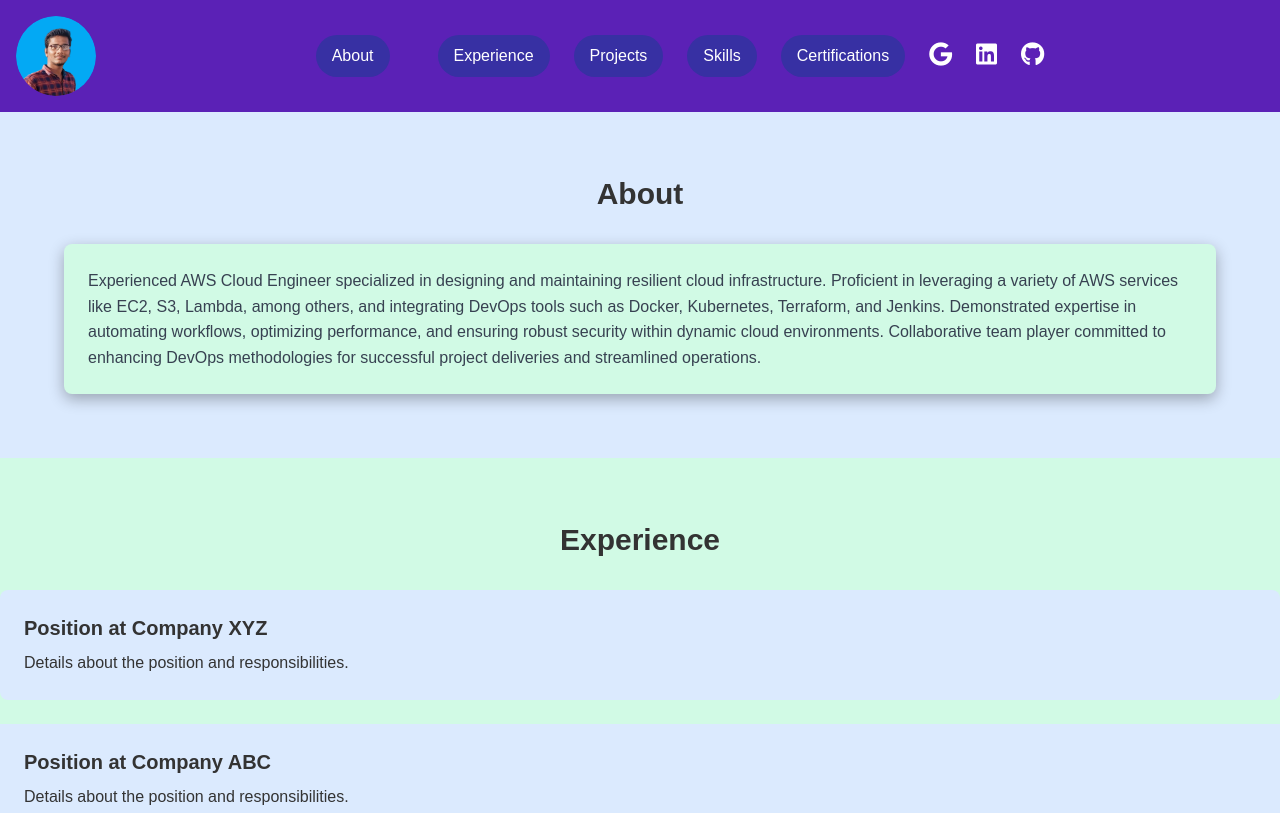
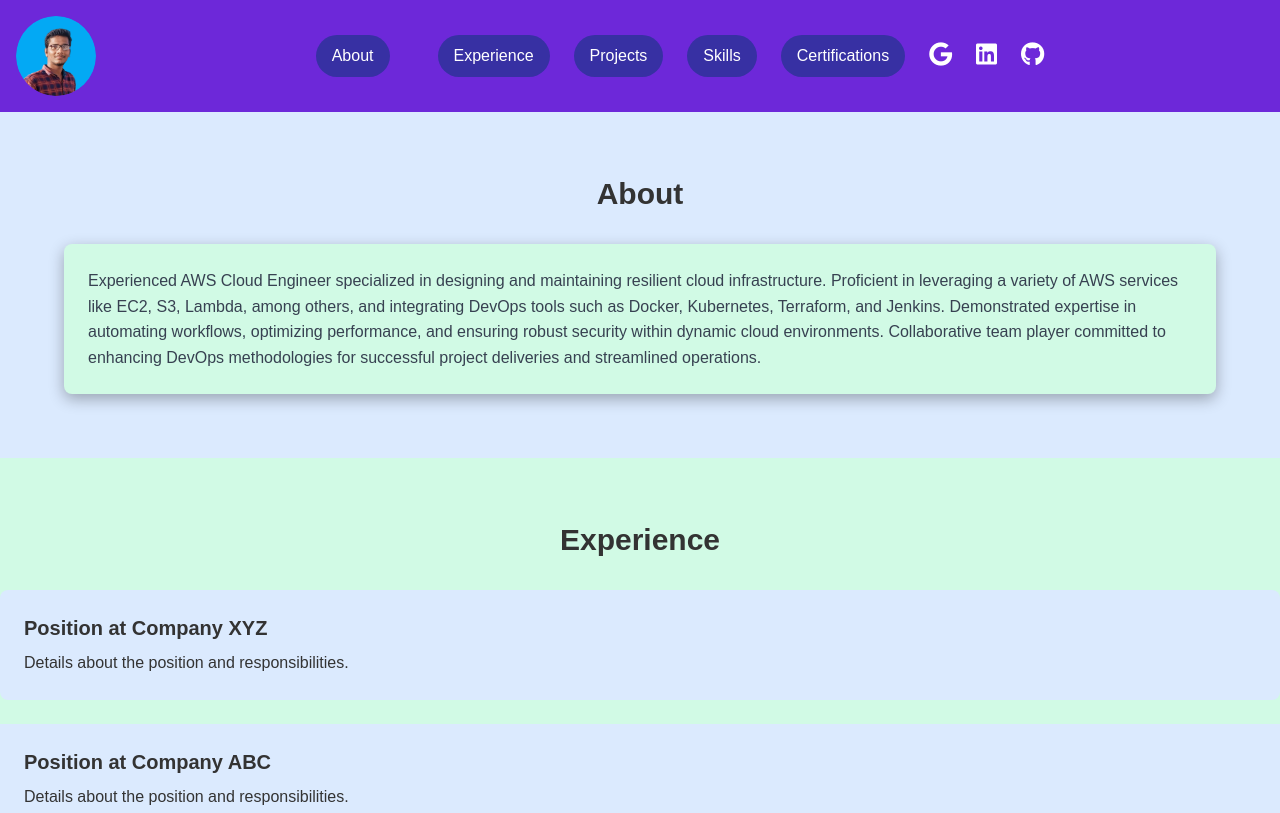
Before and after one commit to bvskarthik18/bvskarthik18.github.io, a plain HTML site: page index.html in a window 1280 px wide. Shown: the top 813 px of the page. Drawn offline with nearby package versions, Linux system fonts and the light colour scheme.

Commit message:
Update index.html

```diff
--- a/index.html
+++ b/index.html
@@ -13,7 +13,7 @@
 <body class="bg-indigo-100">
 
   <!-- Navbar -->
-  <nav class="bg-purple-800 text-white py-4">
+  <nav class="bg-purple-700 text-white py-4">
     <div class="container mx-auto flex justify-between items-center">
         <div>
             <!-- Profile Picture -->
```
